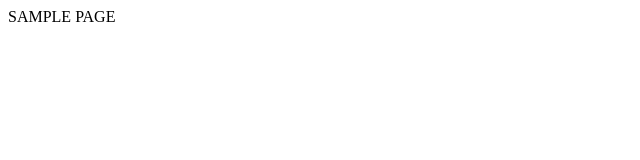
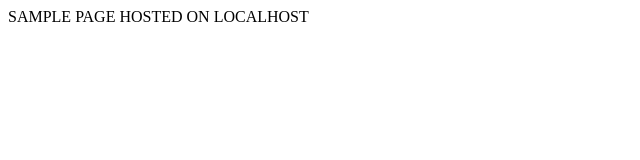
Before and after one commit to hanikhan/BrowserStackDockerSample, a website: page index.html in a window 1280 px wide. Shown: the whole page, without its empty margins (0-640 px from the left). Drawn offline with Linux system fonts and the light colour scheme.

Commit message:
Updated content for index.html file

```diff
--- a/index.html
+++ b/index.html
@@ -1,4 +1,4 @@
 <html>
-<title>Jazbaati Page</title>
-<body>SAMPLE PAGE</body>
+<title>Sample page hosted on localhost</title>
+<body>SAMPLE PAGE HOSTED ON LOCALHOST</body>
 </html>
```
